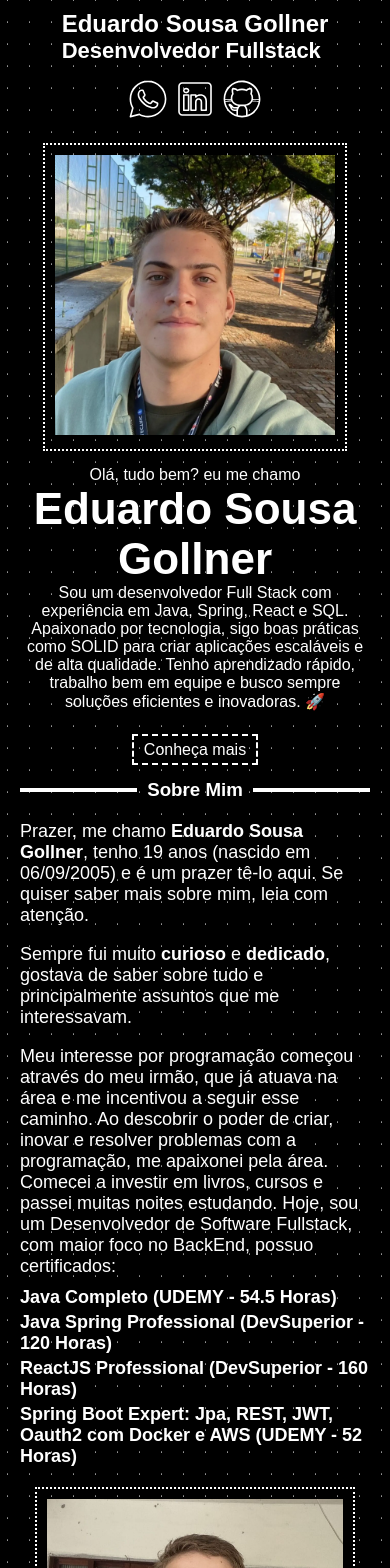
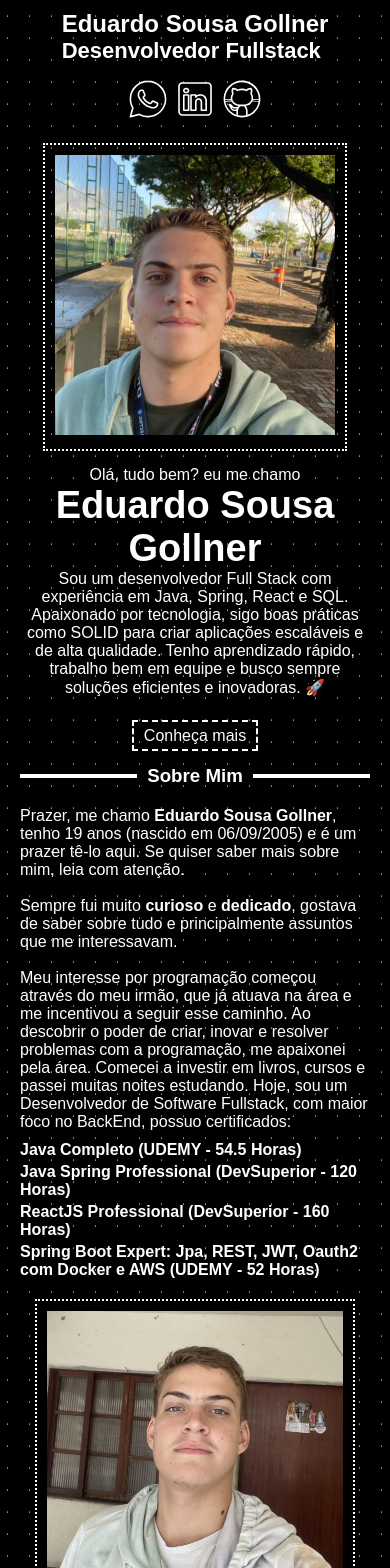
Before and after one commit to EduardoGollner0609/Portifolio, a React (Vite) app: page / in a window 390 px wide. Shown: the top 1568 px of the page. Built offline with nearby package versions, Linux system fonts and the light colour scheme; a web font is replaced by a local one.

Commit message:
Ajeitando responsividade da seção 'About Me'.

```diff
--- a/src/routes/Page/styles.css
+++ b/src/routes/Page/styles.css
@@ -125,6 +125,11 @@
   .about-me-img img:hover {
     width: 400px;
   }
+
+  .apresentation-btn:hover {
+    padding: 5px 10px;
+    font-size: 16px;
+  }
 }
 
 @media (max-width: 576px) {
@@ -136,6 +141,14 @@
   .about-me-img img,
   .about-me-img img:hover {
     width: 320px;
+  }
+
+  .apresentation-details h2 {
+    font-size: 38px;
+  }
+  .about-me-details p {
+    font-size: 16px;
+    max-width: 550px;
   }
 }
 
```
